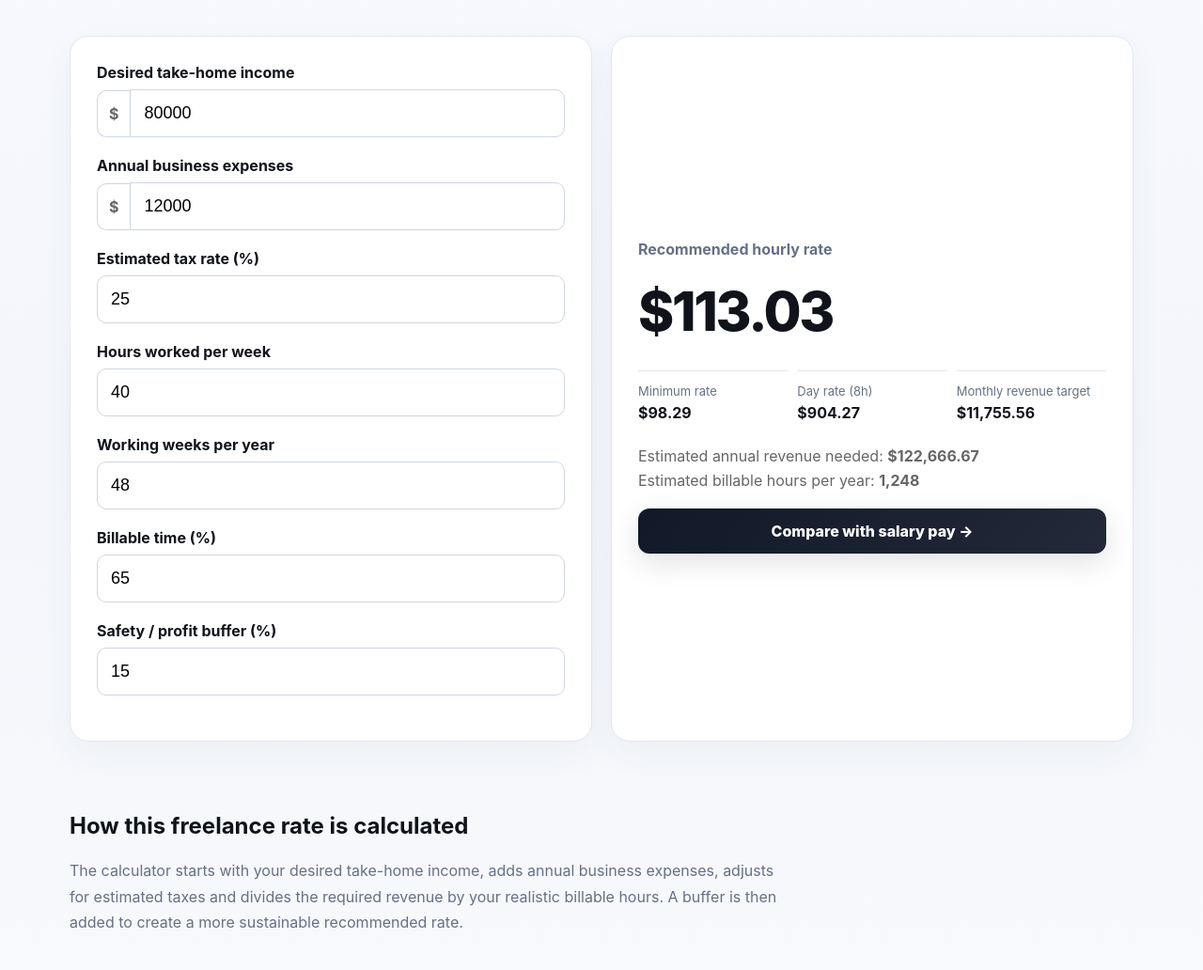
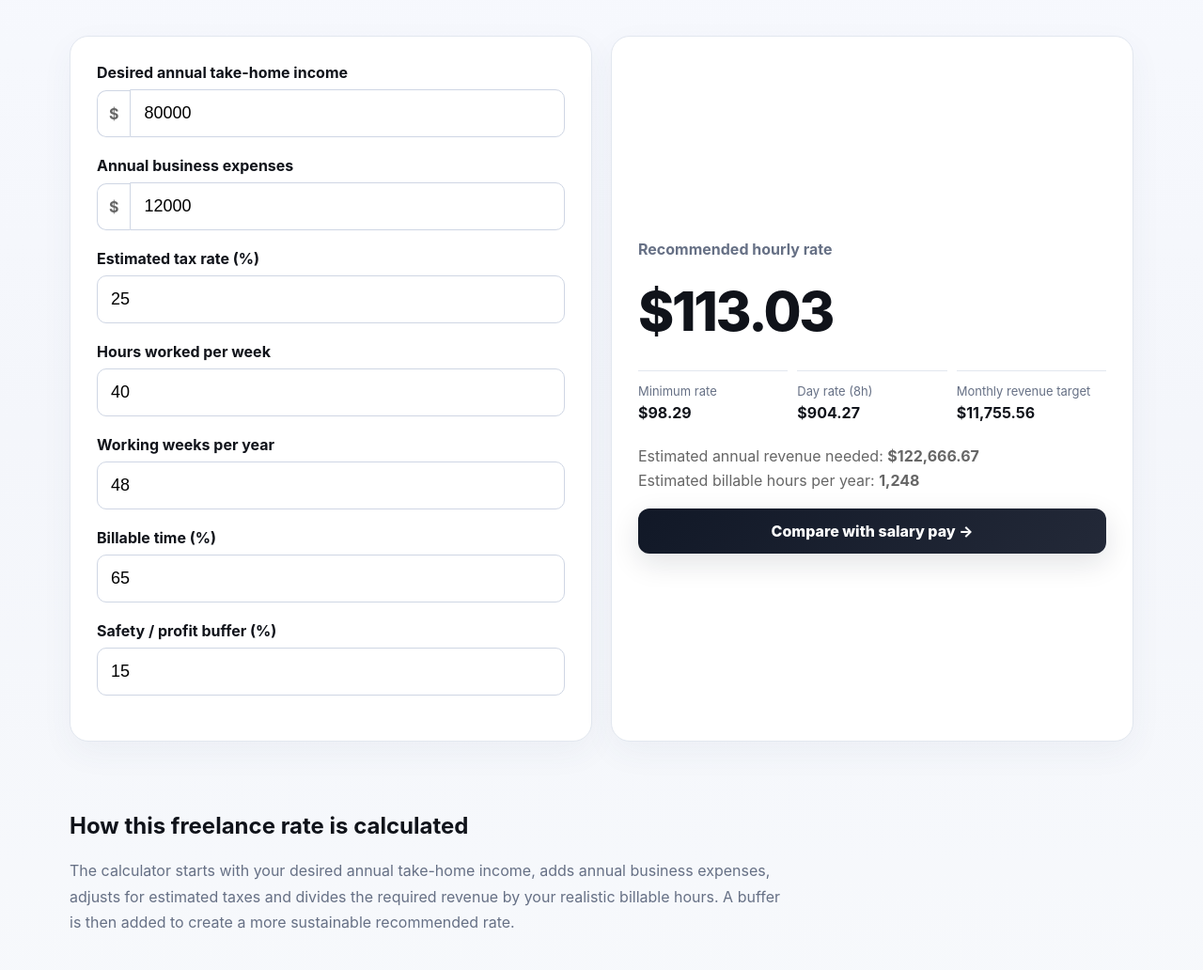
Before and after one commit to luizferdazzi-commits/business-calculator-hub, a Next.js app: page /freelance-rate-calculator in a window 1280 px wide. Shown: the part 343-1375 px from the top of the page at 94% size. Built offline with nearby package versions, Linux system fonts and the light colour scheme.

Commit message:
Track completed freelance rate calculations in GA4

```diff
--- a/app/freelance-rate-calculator/page.tsx
+++ b/app/freelance-rate-calculator/page.tsx
@@ -1,7 +1,9 @@
 'use client';
 
 import Link from 'next/link';
-import { useMemo, useState } from 'react';
+import { useEffect, useMemo, useRef, useState } from 'react';
+
+declare global { interface Window { gtag?: (...args: any[]) => void } }
 
 export default function FreelanceRateCalculator(){
   const [income,setIncome]=useState('80000');
@@ -11,6 +13,7 @@ export default function FreelanceRateCalculator(){
   const [weeks,setWeeks]=useState('48');
   const [billable,setBillable]=useState('65');
   const [buffer,setBuffer]=useState('15');
+  const firstRender=useRef(true);
 
   const result=useMemo(()=>{
     const desired=Math.max(0,Number(income)||0);
@@ -24,15 +27,20 @@ export default function FreelanceRateCalculator(){
     const annualBillableHours=hoursPerWeek*workingWeeks*billablePct;
     const minimum=preTaxRevenue/annualBillableHours;
     const recommended=minimum*(1+bufferPct);
-    return {
-      minimum,
-      recommended,
-      day:recommended*8,
-      month:recommended*annualBillableHours/12,
-      target:preTaxRevenue,
-      billableHours:annualBillableHours
-    };
+    return { minimum,recommended,day:recommended*8,month:recommended*annualBillableHours/12,target:preTaxRevenue,billableHours:annualBillableHours };
   },[income,expenses,taxRate,hours,weeks,billable,buffer]);
+
+  useEffect(()=>{
+    if(firstRender.current){ firstRender.current=false; return; }
+    const timer=window.setTimeout(()=>{
+      window.gtag?.('event','calculator_completed',{
+        calculator_name:'freelance_rate',
+        page_path:window.location.pathname,
+        recommended_rate:Number(result.recommended.toFixed(2))
+      });
+    },900);
+    return()=>window.clearTimeout(timer);
+  },[income,expenses,taxRate,hours,weeks,billable,buffer,result.recommended]);
 
   const money=(n:number)=>n.toLocaleString('en-US',{style:'currency',currency:'USD',maximumFractionDigits:2});
   const number=(n:number)=>n.toLocaleString('en-US',{maximumFractionDigits:0});
@@ -45,7 +53,7 @@ export default function FreelanceRateCalculator(){
       <p className="lead">Estimate a sustainable freelance hourly rate based on your income goal, business costs, taxes and realistic billable time.</p>
       <div className="grid">
         <div className="panel">
-          <label>Desired take-home income<div className="inputWrap"><span>$</span><input inputMode="decimal" value={income} onChange={e=>setIncome(e.target.value)}/></div></label>
+          <label>Desired annual take-home income<div className="inputWrap"><span>$</span><input inputMode="decimal" value={income} onChange={e=>setIncome(e.target.value)}/></div></label>
           <label>Annual business expenses<div className="inputWrap"><span>$</span><input inputMode="decimal" value={expenses} onChange={e=>setExpenses(e.target.value)}/></div></label>
           <label>Estimated tax rate (%)<input inputMode="decimal" value={taxRate} onChange={e=>setTaxRate(e.target.value)}/></label>
           <label>Hours worked per week<input inputMode="decimal" value={hours} onChange={e=>setHours(e.target.value)}/></label>
@@ -68,7 +76,7 @@ export default function FreelanceRateCalculator(){
     </section>
     <section className="content">
       <h2>How this freelance rate is calculated</h2>
-      <p>The calculator starts with your desired take-home income, adds annual business expenses, adjusts for estimated taxes and divides the required revenue by your realistic billable hours. A buffer is then added to create a more sustainable recommended rate.</p>
+      <p>The calculator starts with your desired annual take-home income, adds annual business expenses, adjusts for estimated taxes and divides the required revenue by your realistic billable hours. A buffer is then added to create a more sustainable recommended rate.</p>
       <h2>Why billable time matters</h2>
       <p>Freelancers rarely bill every working hour. Sales, administration, meetings, proposals, accounting and downtime all reduce billable capacity. Using a realistic billable percentage helps avoid underpricing.</p>
       <h2>Use the minimum rate carefully</h2>
```
